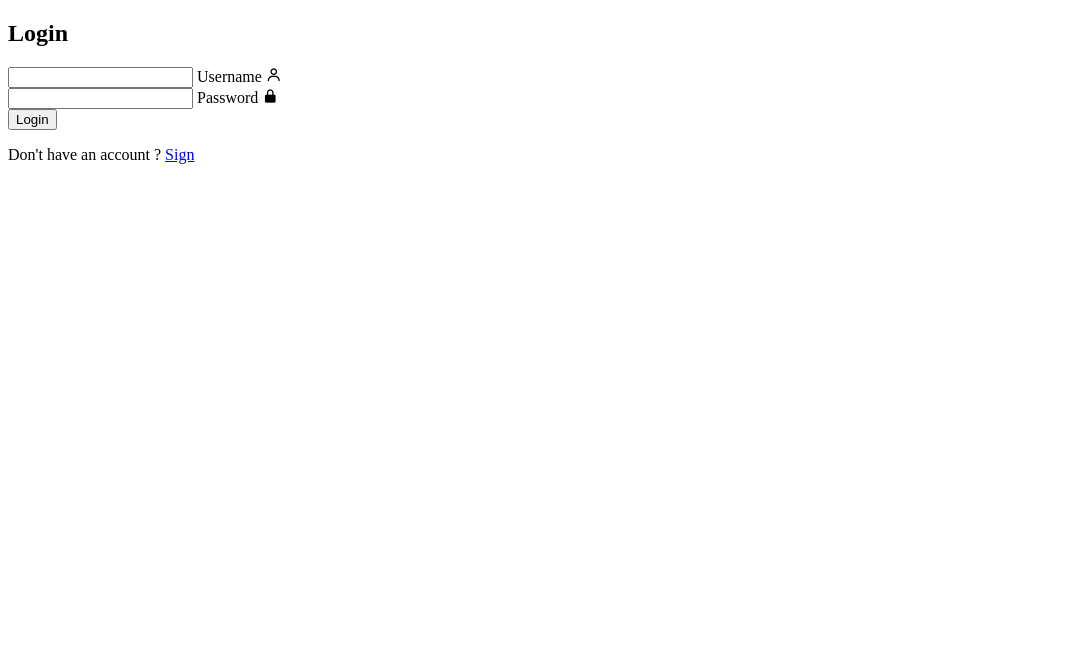
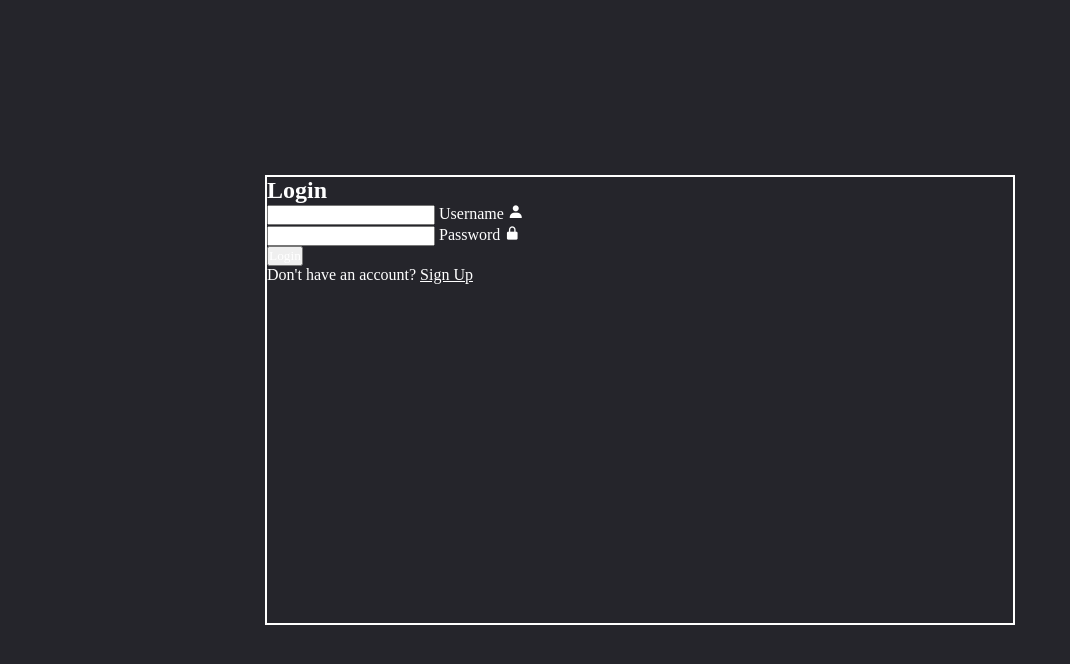
Before and after one commit to moodstabill-blip/atlyum-web, a plain HTML site: page index.html in a window 1280 px wide. Shown: the whole page, without its empty margins (0-1070 px from the left). Drawn offline with nearby package versions, Linux system fonts and the light colour scheme.

Commit message:
Update index.html

```diff
--- a/index.html
+++ b/index.html
@@ -2,19 +2,19 @@
 <html lang="en">
 <head>
     <title>HASH TECHIE OFFICIAL</title>
-    <link rel="stylesheet" href="styles.css">
+    <link rel="stylesheet" href="style.css">
     <link href='https://unpkg.com/boxicons@2.1.4/css/boxicons.min.css' rel='stylesheet'>
 </head>
 <body>
     <!-- MAKE A LOGIN FORM -->
      <div class="container">
-        <div class="from-box Login">
+        <div class="form-box Login">
             <h2>Login</h2>
             <form action="#">
                 <div class="input-box">
                     <input type="text" required>
                     <label for="">Username</label>
-                    <i class='bx bx-user'></i>
+                    <i class='bx bxs-user'></i>
                 </div>
                 <div class="input-box">
                     <input type="text" required>
@@ -24,7 +24,12 @@
                 <div class="input-box">
                     <button class="btn" type="submit">Login</button>
                 </div>
-                <div class="regin-link"></div>
-                <p>Don't have an account ? <a href="#" class="SignUpLink">Sign </a></p>
+                <div class="regi-link">
+                    <p>Don't have an account? <a href="#" class="SignUpLink">Sign Up</a></p>
                 </div>
             </form>
+        </div>
+    </div>
+    <script src="index.js"></script>
+</body>
+</html>
```
